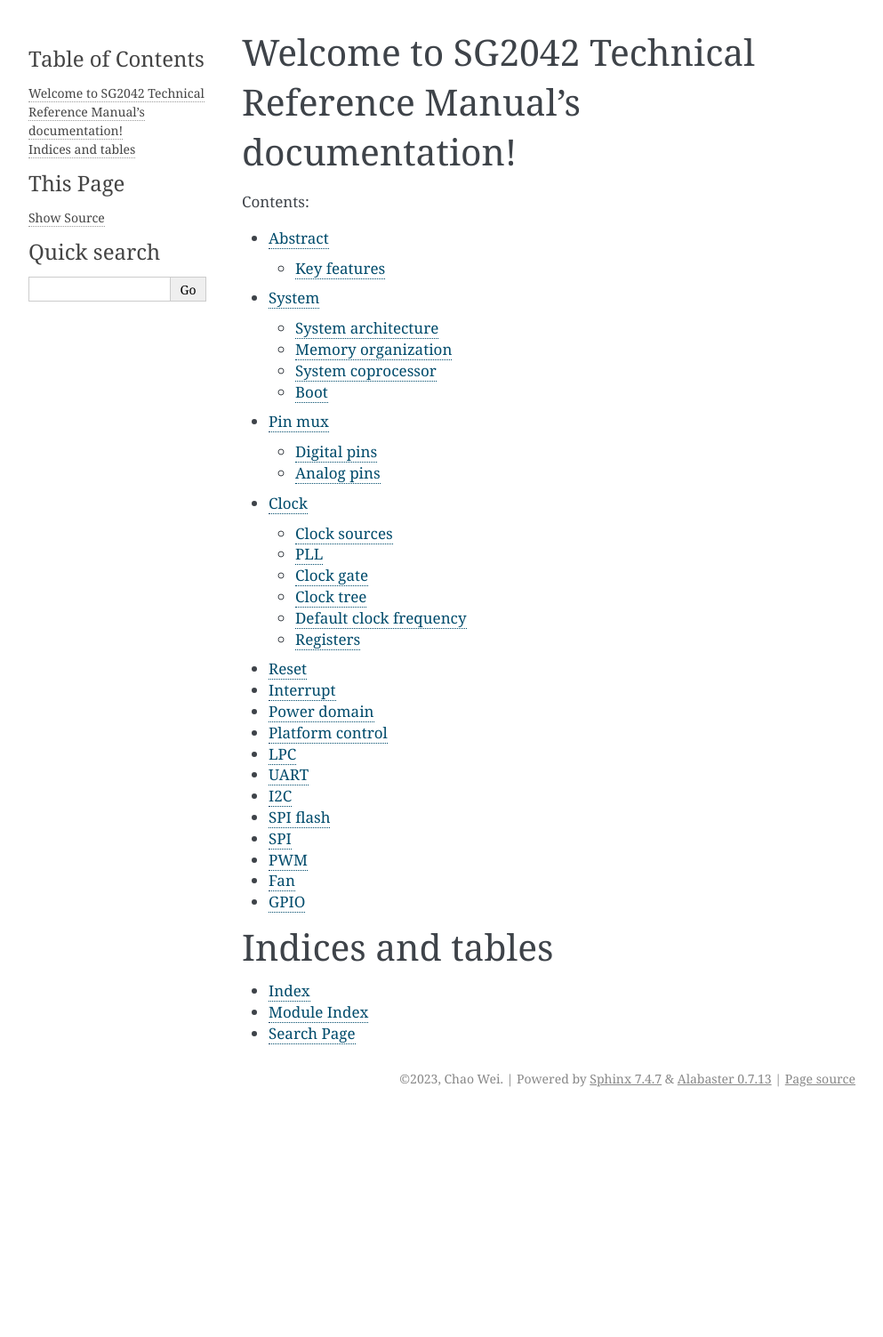
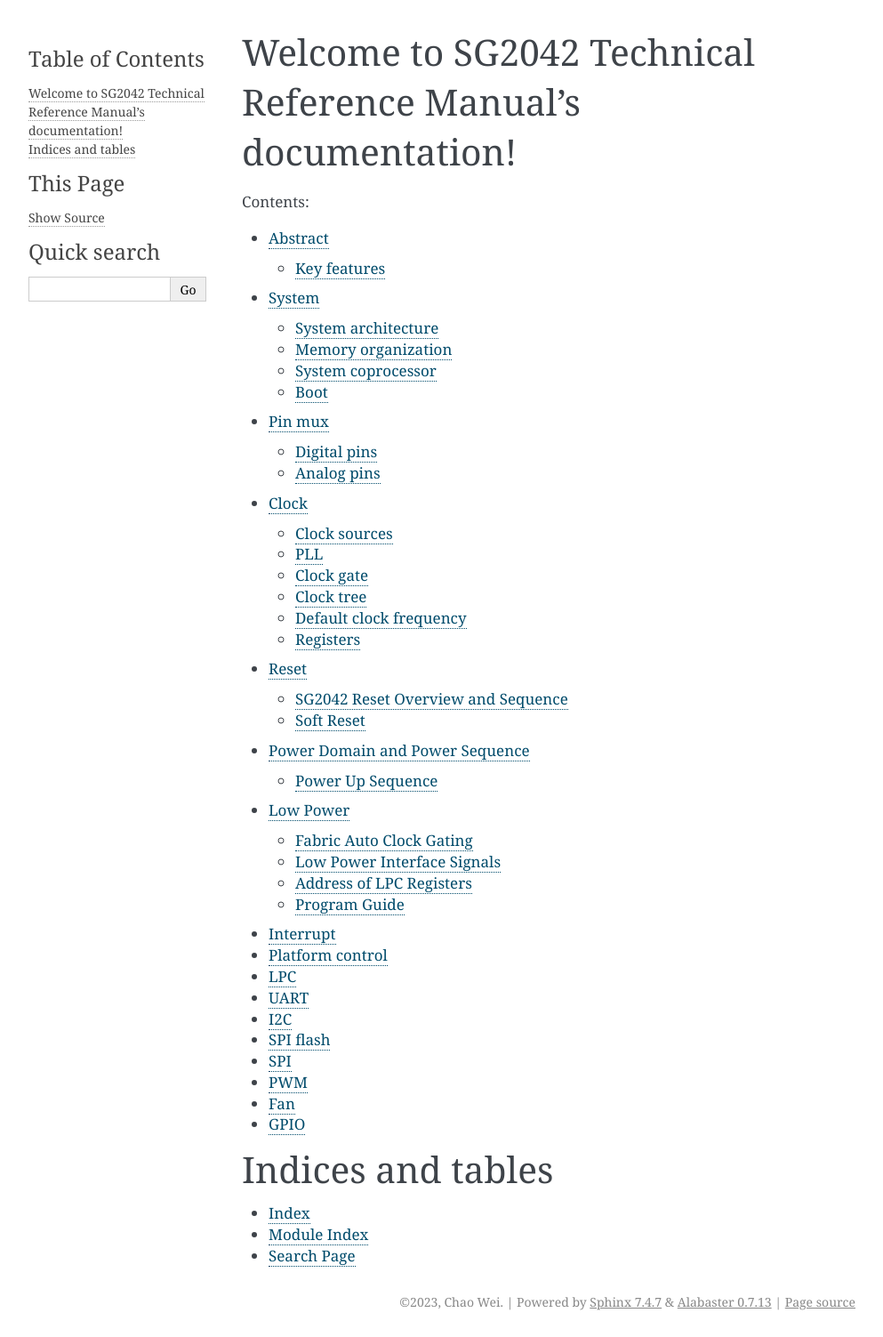
Before and after one commit to sophgo/sophgo-doc, a Sphinx documentation site: the page built from SG2042/TRM/source/index.rst, in a window 1280 px wide. Shown: the whole page at 89% size, without its empty margins (148-1141 px from the left). Built offline with Sphinx 7.4.7, drawn with Linux system fonts in a browser that asks for light colours; before the commit the page ends 1252 px from its top, so only the background shows below that; some of the changed lines change nothing that is shown.

Commit message:
added Reset.rst Power-domain.rst LP.rst,modified index

```diff
--- /dev/null
+++ b/SG2042/TRM/source/LP.rst
@@ -0,0 +1,116 @@
+Low Power
+=========
+
+SG2042 implements dynamic and static clock gating for power saving.
+
+This page is mainly for dynamic clock gating.
+
+Fabric Auto Clock Gating
+----------------------------
+
+SG2042 uses the Low Power Controller (LPC) to dynamically clock gate Fabric Components:
+
+- The Clock originally assigned to the Fabric and its downstream Register Slice passes through the clock-gate logic in the LPC first. Registers can be configured to bypass these clocks without performing any operation.
+
+- LPC can send low-power requests to the Fabric through LPI (Low Power Interface) after N cycles are not transmitted on the Fabric bus (N is register configurable). If the Fabric responds to the request, The LPC will gate the clock.
+
+- Once there is an upstream transmission (LPC finds awvalid, arvalid pulls up), LPC will open the clock.
+
+.. figure:: pic/Fabric-Auto-Clock-Gating.png
+        :alt: Fabric Auto Clock Gating
+
+        Fabric Auto Clock Gating
+
+Low Power Interface Signals
+------------------------------
+
+.. table:: low power inferface signals
+
+   +----------+-------------------+----------------------------------------------------------------------------+
+   | Signal   | Source            | Description                                                                |
+   +==========+===================+============================================================================+
+   | CSYSREQ  | Clock controller  | Low power requirements of the system. This signal is a request from the    |
+   |          |                   | system clock controller to enter a low power state.                        |
+   +----------+-------------------+----------------------------------------------------------------------------+
+   | CSYSACK  | Peripheral device | Confirm the low power requirements. The signal is a low power request from |
+   |          |                   | the peripheral confirming the system.                                      |
+   +----------+-------------------+----------------------------------------------------------------------------+
+   | CACTIVE  | Peripheral device | The clock works. This signal indicates that the peripheral needs its clock |
+   |          |                   | signal:1=Need a peripheral clock 0=No peripheral clock required            |
+   +----------+-------------------+----------------------------------------------------------------------------+
+
+Address of LPC Registers
+----------------------------
+
+All registers that control clock gate are in sys ctrl:
+
+Among them:
+
+All LPCS are divided into two different domains, and all interfaces in the domain are controlled by a corresponding register.For example, a register in the top clk domain controls all the LPC interfaces in the top clk domain.
+
+
+.. table:: related lpc
+
+  +----------------------+-------------------------------------------------+
+  | Clock Domain         | Related LPC                                     |
+  +======================+=================================================+
+  | top clk domain       | Fab_lpc7                                        |
+  |                      |                                                 |
+  |                      | Fab_lpc8                                        |
+  |                      |                                                 |
+  |                      | Fab_lpc9                                        |
+  |                      |                                                 |
+  |                      | Fab_lpc10                                       |
+  |                      |                                                 |
+  |                      | Fab_lpc11                                       |
+  |                      |                                                 |
+  |                      | Fab_lpc12                                       |
+  |                      |                                                 |
+  |                      | Fab_lpc13                                       |
+  |                      |                                                 |
+  |                      | Fab_lpc14                                       |
+  |                      |                                                 |
+  |                      | Fab_lpc15                                       |
+  +----------------------+-------------------------------------------------+
+  | hsperi clk domain    | Fab_lpc1                                        |
+  |                      |                                                 |
+  |                      | Fab_lpc2                                        |
+  |                      |                                                 |
+  |                      | Fab_lpc3                                        |
+  |                      |                                                 |
+  |                      | Fab_lpc4                                        |
+  |                      |                                                 |
+  |                      | Fab_lpc5                                        |
+  |                      |                                                 |
+  |                      | Fab_lpc6                                        |
+  |                      |                                                 |
+  |                      | Fab_lpc16                                       |
+  |                      |                                                 |
+  |                      | Fab_lpc17                                       |
+  |                      |                                                 |
+  +----------------------+-------------------------------------------------+
+
+.. table:: address of lpc registers
+
+  +--------------------------+-----------------------------------------------+
+  | Register                 | Address                                       |
+  +==========================+===============================================+
+  | top_fab_gate_enable	     | address=0x30010000+0x20:[bit 0]               |
+  +--------------------------+-----------------------------------------------+
+  | hsperi_fab_gate_enable   | address=0x30010000+0x20:[bit 1]               |
+  +--------------------------+-----------------------------------------------+
+  | top_fab_gate_cnt_cycle   | address=0x30010000+0x24:[bit:(07:00)]         |
+  +--------------------------+-----------------------------------------------+
+  | hsperi_fab_gate_cnt_cycle| address=0x30010000+0x24:[bit:(15:08)]         |
+  +--------------------------+-----------------------------------------------+
+  | Note: LPC control of AP is not supported                                 |
+  +--------------------------+-----------------------------------------------+
+
+Program Guide
+------------------
+
+- set the value in top/hsperi/ap_fab_gate_cnt_cycle register
+
+- set the auto enable of the reg_auto_gate_ena register
+
+- if the bus have no data to transfer,and after the cnt cycle , the fabric will be gate. if the bus is transferring data , the LPC wait the idle of the bus and gate
--- /dev/null
+++ b/SG2042/TRM/source/Power-domain.rst
@@ -0,0 +1,143 @@
+Power Domain and Power Sequence
+================================
+SG2042 implements single-voltage design to minimize the design effort. Different blocks will work at identical voltage (core: 0.8v) to alleviate further implementation.
+
+So there will be no content on power domain partition, power good indication, isolation and level shifter insertion, etc. The following sections focus on power-up sequence.
+
+
+.. table:: power bump
+
+    +-------+--------------------+----------+--------------+-------------------------------+
+    |       | Power Bump         | Voltage  | Variation    | Comment                       |
+    +=======+====================+==========+==============+===============================+
+    | Top   | VDDC               | 0.8      | 10%          | Core Power                    |
+    +-------+--------------------+----------+--------------+-------------------------------+
+    | PLL   | VDDIO_FPLL         | 0.8      | 10%          | PLL Power                     |
+    +       +--------------------+          |              |                               |
+    |       | VDDIO_MPLL         |          |              |                               |
+    +       +--------------------+          |              |                               |
+    |       | VDDIO_DPLL0        |          |              |                               |
+    +       +--------------------+          |              |                               |
+    |       | VDDIO_DPLL1        |          |              |                               |
+    +-------+--------------------+----------+--------------+-------------------------------+
+    | eFUSE | VDD_EFUSE          | 0.8      | 10%          |                               |
+    +-------+--------------------+----------+--------------+-------------------------------+
+    | PCIe  | cmn_avdd_clk       | 0.8      | 0.76v~0.88v  | pma power                     |
+    |       +--------------------+          |              |                               |
+    |       | rx_avdd_clk_ln_0~15|          |              |                               |
+    +-------+--------------------+----------+--------------+-------------------------------+
+    |       | tx_avdd_ln_0~15    | 0.8      | 0.76v~0.88v  | pma power                     |
+    |       +--------------------+          |              |                               |
+    |       | rx_avdd_ln_0~15    |          |              |                               |
+    |       +--------------------+          |              |                               |
+    |       | cmn_avdd           |          |              |                               |
+    +-------+--------------------+----------+--------------+-------------------------------+
+    | DDR   | VDD                | 0.8      | 0.72v~0.88v  | core supply                   |
+    +-------+--------------------+----------+--------------+-------------------------------+
+    |       | VDDPLL             | 0.8      | 0.72v~0.88v  | PLL control supply            |
+    +-------+--------------------+----------+--------------+-------------------------------+
+    |       | VDDQ               | 1.2      | 1.14v~1.26v  | I/O drive supply              |
+    +-------+--------------------+----------+--------------+-------------------------------+
+    |       | VDDQCK             | 1.2      | 1.14v~1.26v  | I/O drive supply              |
+    +-------+--------------------+----------+--------------+-------------------------------+
+    | DDR4  | VDDQ               | 1.2      | 1.14v~1.26v  | DQ Power supply               |
+    +-------+--------------------+----------+--------------+-------------------------------+
+    |       | VDD                | 1.2      | 1.14v~1.26v  | Power supply                  |
+    +-------+--------------------+----------+--------------+-------------------------------+
+    |       | cmn_avdd_h         | 1.5/1.8  | 1.425v~1.98v | pma power                     |
+    |       +--------------------+          |              |                               |
+    |       | xcvr_avdd_h_ln_0~15|          |              |                               |
+    +-------+--------------------+----------+--------------+-------------------------------+
+    |       | VQPS               | 1.8      | 5%           | efuse 1.8v for programming    |
+    +-------+--------------------+----------+--------------+-------------------------------+
+    | IO    | VDDIO_EMMC_18      | 1.8      | 10%          | PHY power for EMMC and SD     |
+    +-------+--------------------+----------+--------------+-------------------------------+
+    |       | VDDIO_SENSOR       | 1.8      | 10%          |                               |
+    +-------+--------------------+----------+--------------+-------------------------------+
+    |       | VPP                | 2.5      | 2.375v~2.75v | DRAM Activating Power supply  |
+    +-------+--------------------+----------+--------------+-------------------------------+
+    |       | VDDIO_EMMC_33      | 3.3      | 10%          | PHY power for EMMC and SD     |
+    +-------+--------------------+----------+--------------+-------------------------------+
+    |       | VDDIO_RGM_33       | 1.8      | 10%          | 1*RGMII 1682 Test data 11mA   |
+    +-------+--------------------+----------+--------------+-------------------------------+
+    |       | VDDIO_RGM_18       | 1.8      | 10%          | 1*RGMII 1682 Test data 11mA   |
+    +-------+--------------------+----------+--------------+-------------------------------+
+
+Power Up Sequence
+-----------------
+
+DDR Power-Up Sequence
+^^^^^^^^^^^^^^^^^^^^^
+
+The DDR spec requires the core supply should be sequenced on before, or concurrently with the IO supply.
+
+The recommended power up sequence is:
+
+1. Turn on core supply (VDD) and PLL supply (VDDPLL)
+
+2. Assert rst_n and dll_rst_n ports on the PHY
+
+3. Turn on IO supply (VDDQ, VDDQCK, VDDQX)
+
+The Power Up requirement of particles
+
+1. The power voltage ramp time between 300mV to VDD min must be no greater than  200ms
+
+2. Power on sequence is  VPP → VDD → VDDQ
+
+PCIe Power-Up Sequence
+^^^^^^^^^^^^^^^^^^^^^^
+
+PMA power supply has no sequence requirements.(see integration guide 4.3.4.3)
+
+Based on Vendor's reply: There are no power supply sequence requirements for PHY/Controller, power supplies can be enabled in any order.
+
+eFUSE Power-Up Sequence
+^^^^^^^^^^^^^^^^^^^^^^^
+
+The recommended power up sequence of eFUSE is
+
+1. Turn on 0.8v VDD core
+
+2. Turn on 1.8v VQPS
+
+IO Power-Up Sequence
+^^^^^^^^^^^^^^^^^^^^
+
+**1.8V tphn12ffcllgv18e**
+
+1. Turn on 1.8v VDDPST I/O power
+
+2. Turn on 0.8v vdd core power
+
+ (Based on app note: power up I/O power and core power simultaneously is also acceptable)
+
+**3.3/1.8 tphn12ffcll_18od33rgmii**
+
+- In 3.3V mode, First power up VDDPST18 through PVDD18RGM; after at least 20us, power up VDDPST33 through PVDD3CDGRGM
+- In 1.8V mode, VDDPST33 is 1.8V
+- In our chip, only 1.8V mode is used.
+- based on zhuoming's feedback: VDDPST18 and VDDPST33 can be power on simultaneous or can connect together in PCB if only used at 1.8V mode.
+- MS1/MS2 should come form always-on core main.But as there are POC control in IO,when VDD not power on, MS1/MS2 will be set to a 1.8V mode. So these is no problem at the case.
+
+**3.3/1.8V tphn12ffcll_18od33sdio**
+
+- 0.8V VDD core -> 3.3/1.8V power up.
+- based on zhuoming's feedback: MS signal should come form a always-on core domain. If no such always-on core domain. You can refer to option 3. (which is power up VDD core first)
+
+Whole Chip Power-Up Sequence
+^^^^^^^^^^^^^^^^^^^^^^^^^^^^
+
+0ms  VDDIO (1.8v VDDPST)  VDDIO_RGM_33, VDDIO_RGM_18 ->
+
+1ms  VDDC (0.8V) →
+
+2ms  VDDIO_EMMC_33 (3.3V) ->
+
+3ms  VDD_PCIE (0.8V PCIe PHY +PCIe Controller), VDD_PMA (1.5v/1.8v); DDR VDD (0.8v), DDR PLL (0.8v VDDPLL) ->
+
+4ms  DDR IO supply (1.2V, VDDQ,VDDQCK, VDDQX) ->
+
+5ms  VQPS (1.8V)->
+
+6ms  Release IO reset signals: SYS_RST_X and PWR_BUTTON
--- /dev/null
+++ b/SG2042/TRM/source/Reset.rst
@@ -0,0 +1,139 @@
+Reset
+======
+
+SG2042 Reset Overview and Sequence
+-------------------------------------
+
+SG2042 system reset is controlled by two chip IO: SYS_RST_X and PWR_BUTTON (reserved in SG2042, tie 1). These IOs all have schmitt trigger to improve the signal quality.
+
+When SYS_RST_X is asserted (pull low), SG2042 will start the reset sequence as shown below.
+
+External system reset is first debounced by slow clock for about 30ms to further avoid false reset caused by glitch on the signal input.
+
+This 30ms also ensure the reference clock input of PLL goes stable after chip power on, which needs at least 1ms.
+
+When the root reset release is released, the PLL will get out of power down mode and start to work.
+
+Note that as we have BISR (built-in-self-repair) in SG2042, only after BISR operation finishes, will the chip continue following sequence.
+
+Reset for clock divider, reset for the system and reset for the AP will be released one by one after all PLLs are locked .
+
+.. figure:: pic/image2021.png
+        :alt: image2021
+
+        image2021
+
+During chip runtime, multiple sources are able to trigger the global reset: watch dog reset and ARM warm reset.
+
+These resets may assert PLL power down, reset for clock divider, reset for the system and reset for the AP/RP active. The whole chip will be reset under this condition, except tiny logic related to REFCLK, IO reset.
+
+These software resets must be active for at least 1us before take effect to ensure PLL is reset correctly.
+
+.. figure:: pic/wdt_reset.png
+        :alt: wdt reset
+
+        wdt reset
+
+Soft Reset
+-------------
+
+Every module in SG2042 owns a dedicated soft reset control bit for software usage.The relevant register information is as follows.
+
+.. table:: Software Reset Register 0 (0x30013000)
+
+    =====   =========   =======     ===========
+    Bits    Attribute   Default     Description
+    =====   =========   =======     ===========
+    31      RW          0x1         Software Reset for uart2 (Active Low)
+    30      RW          0x1         Software Reset for uart1 (Active Low)
+    29      RW          0x1         Software Reset for uart0 (Active Low)
+    28      RW          0x1         Software Reset for sd (Active Low)
+    27      RW          0x1         Software Reset for emmc (Active Low)
+    26      RW          0x1         Software Reset for eth0 (Active Low)
+    25      RW          0x1         Software Reset for lpc (Active Low)
+    24      RW          0x1         Software Reset for sf1 (Active Low)
+    23      RW          0x1         Software Reset for sf0 (Active Low)
+    22      RW          0x1         Software Reset for axi_sram1 (Active Low)
+    21      RW          0x1         Software Reset for axi_sram0 (Active Low)
+    20      RW          0x1         Software Reset for pwm (Active Low)
+    19      RW          0x1         Software Reset for gpio2 (Active Low)
+    18      RW          0x1         Software Reset for gpio1 (Active Low)
+    17      RW          0x1         Software Reset for gpio0 (Active Low)
+    16      RW          0x1         Software Reset for i2c3 (Active Low)
+    15      RW          0x1         Software Reset for i2c2 (Active Low)
+    14      RW          0x1         Software Reset for i2c1 (Active Low)
+    13      RW          0x1         Software Reset for i2c0 (Active Low)
+    12      RW          0x1         Software Reset for ahb_rom1 (Active Low)
+    11      RW          0x1         Software Reset for ahb_rom0 (Active Low)
+    10      RW          0x1         Software Reset for wdt (Active Low)
+    9       RW          0x1         Software Reset for timer (Active Low)
+    8       RW          0x1         Software Reset for rtc (Active Low)
+    7       RW          0x1         Software Reset for efuse1 (Active Low)
+    6       RW          0x1         Software Reset for efuse0 (Active Low)
+    5       RW          0x1         Software Reset for sysdma (Active Low)
+    4       RW          0x1         Software Reset for hsdma (Active Low)
+    3       RW          0x1         Software Reset for rp_sys cmn (Active Low)
+    2       RW          0x1         Software Reset for rp_sys low speed logic (Active Low)
+    1       RW          0x0         Software Reset for rp_sys cpu (Active Low)
+    0       RW          0x1         Software Reset for ap_sys (Active Low)
+    =====   =========   =======     ===========
+
+.. table:: Software Reset Register 1 (0x30013004)
+
+    =====   =========   =======     ===========
+    Bits    Attribute   Default     Description
+    =====   =========   =======     ===========
+    31      RW          0x1         Software Reset for RXU (Active Low)
+    30      RW          0x1         Software Reset for RXU (Active Low)
+    29      RW          0x1         Software Reset for RXU (Active Low)
+    28      RW          0x1         Software Reset for RXU (Active Low)
+    27      RW          0x1         Software Reset for RXU (Active Low)
+    26      RW          0x1         Software Reset for RXU (Active Low)
+    25      RW          0x1         Software Reset for RXU (Active Low)
+    24      RW          0x1         Software Reset for RXU (Active Low)
+    23      RW          0x1         Software Reset for RXU (Active Low)
+    22      RW          0x1         Software Reset for RXU (Active Low)
+    21      RW          0x1         Software Reset for RXU (Active Low)
+    20      RW          0x1         Software Reset for RXU (Active Low)
+    19      RW          0x1         Software Reset for RXU (Active Low)
+    18      RW          0x1         Software Reset for RXU (Active Low)
+    17      RW          0x1         Software Reset for RXU (Active Low)
+    16      RW          0x1         Software Reset for RXU (Active Low)
+    15      RW          0x1         Software Reset for RXU (Active Low)
+    14      RW          0x1         Software Reset for RXU (Active Low)
+    13      RW          0x1         Software Reset for RXU (Active Low)
+    12      RW          0x1         Software Reset for fau2 (Active Low)
+    11      RW          0x1         Software Reset for fau1 (Active Low)
+    10      RW          0x1         Software Reset for fau0 (Active Low)
+    9       RW          0x1         Software Reset for ddr3 (Active Low)
+    8       RW          0x1         Software Reset for ddr2 (Active Low)
+    7       RW          0x1         Software Reset for ddr1 (Active Low)
+    6       RW          0x1         Software Reset for ddr0 (Active Low)
+    5       RW          0x1         Software Reset for pcie1 (Active Low)
+    4       RW          0x1         Software Reset for pcie0 (Active Low)
+    3       RW          0x1         Software Reset for dbg_i2c (Active Low)
+    2       RW          0x1         Software Reset for spi1 (Active Low)
+    1       RW          0x1         Software Reset for spi0 (Active Low)
+    0       RW          0x1         Software Reset for uart3 (Active Low)
+    =====   =========   =======     ===========
+
+.. table:: Software Reset Register 2 (0x30013008)
+
+    =====   =========   =======     ===========
+    Bits    Attribute   Default     Description
+    =====   =========   =======     ===========
+    31:13   RW          NA          Reserved
+    12      RW          0x1         Software Reset for RXU (Active Low)
+    11      RW          0x1         Software Reset for RXU (Active Low)
+    10      RW          0x1         Software Reset for RXU (Active Low)
+    9       RW          0x1         Software Reset for RXU (Active Low)
+    8       RW          0x1         Software Reset for RXU (Active Low)
+    7       RW          0x1         Software Reset for RXU (Active Low)
+    6       RW          0x1         Software Reset for RXU (Active Low)
+    5       RW          0x1         Software Reset for RXU (Active Low)
+    4       RW          0x1         Software Reset for RXU (Active Low)
+    3       RW          0x1         Software Reset for RXU (Active Low)
+    2       RW          0x1         Software Reset for RXU (Active Low)
+    1       RW          0x1         Software Reset for RXU (Active Low)
+    0       RW          0x1         Software Reset for RXU (Active Low)
+    =====   =========   =======     ===========
--- a/SG2042/TRM/source/index.rst
+++ b/SG2042/TRM/source/index.rst
@@ -14,6 +14,9 @@
    system.rst
    pinmux.rst
    clock.rst
+   Reset.rst
+   Power-domain.rst
+   LP.rst
    todo.rst
 ..
      trm.rst
--- a/SG2042/TRM/source/todo.rst
+++ b/SG2042/TRM/source/todo.rst
@@ -1,19 +1,7 @@
-Reset
-=====
-
-TODO
-
 Interrupt
 =========
 
 TODO
-
-Power domain
-============
-
-TODO
-
-.. _platform_control:
 
 Platform control
 ================
```
Also changed, not shown: SG2042/TRM/source/pic/Fabric-Auto-Clock-Gating.png (added), SG2042/TRM/source/pic/image2021.png (added), SG2042/TRM/source/pic/wdt_reset.png (added).
